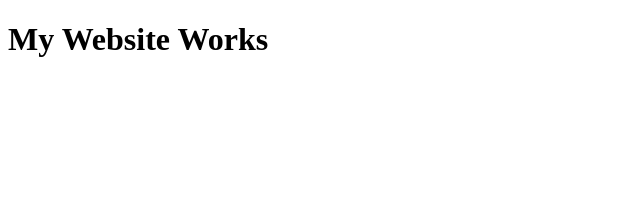
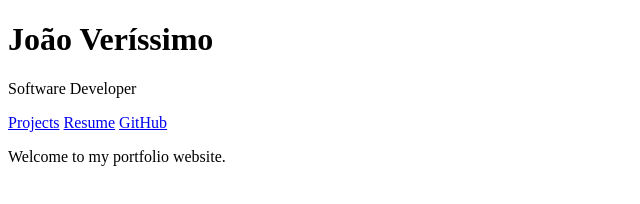
Before and after one commit to joao-verissimo/joao-verissimo.github.io, a plain HTML site: page index.html in a window 1280 px wide. Shown: the whole page, without its empty margins (0-640 px from the left). Drawn offline with Linux system fonts and the light colour scheme.

Commit message:
Update index.html with personal information and links

```diff
--- a/index.html
+++ b/index.html
@@ -1,6 +1,22 @@
 <!DOCTYPE html>
 <html>
+<head>
+<title>João Veríssimo</title>
+<link rel="stylesheet" href="style.css">
+</head>
+
 <body>
-<h1>My Website Works</h1>
+
+<h1>João Veríssimo</h1>
+<p>Software Developer</p>
+
+<nav>
+<a href="projects.html">Projects</a>
+<a href="resume.html">Resume</a>
+<a href="https://github.com/joao-verissimo">GitHub</a>
+</nav>
+
+<p>Welcome to my portfolio website.</p>
+
 </body>
 </html>
```
